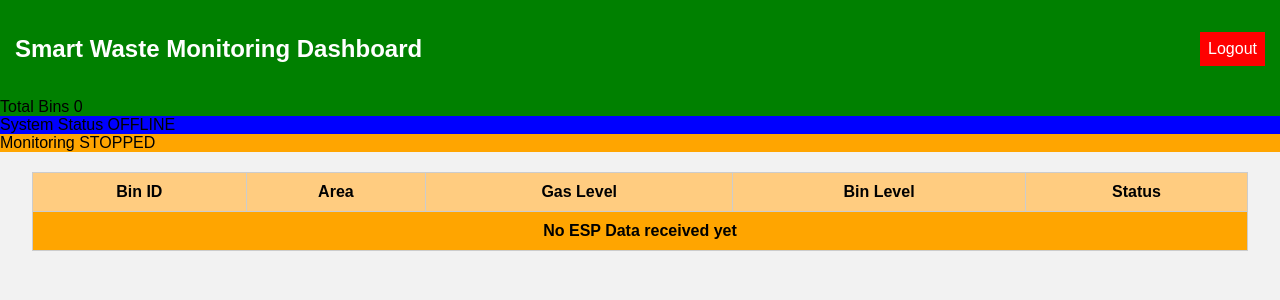
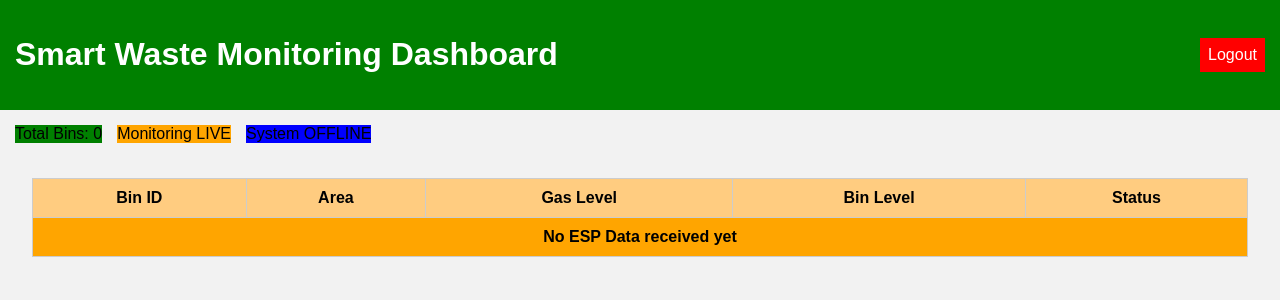
Before and after one commit to Mugilan-18/smart-waste-dashboard, a Flask app: template templates/dashboard.html in a window 1280 px wide. Shown: the top 300 px of the page. Run offline with Flask 3, Linux system fonts and the light colour scheme; the template is opened without the code that fills it, so the values that code supplies are empty.

Commit message:
Update dashboard.html

```diff
--- a/templates/dashboard.html
+++ b/templates/dashboard.html
@@ -2,30 +2,22 @@
 <html>
 <head>
     <title>Dashboard</title>
-    <link rel="stylesheet" href="/static/style.css">
+    <link rel="stylesheet" href="{{ url_for('static', filename='css/style.css') }}">
 </head>
 <body>
 
 <div class="top-bar">
-    <h2>Smart Waste Monitoring Dashboard</h2>
-    <a class="logout" href="/logout">Logout</a>
+    <h1>Smart Waste Monitoring Dashboard</h1>
+    <a href="/logout" class="logout">Logout</a>
 </div>
 
-<div class="status-section">
-    <div class="card green">
-        Total Bins
-        <span id="totalBins">0</span>
-    </div>
-    <div class="card blue">
-        System Status
-        <span id="systemStatus">OFFLINE</span>
-    </div>
-    <div class="card orange">
-        Monitoring
-        <span id="monitoring">STOPPED</span>
-    </div>
+<div class="status-row">
+    <div class="card green" id="totalBins">Total Bins: 0</div>
+    <div class="card orange" id="monitoring">Monitoring LIVE</div>
+    <div class="card blue" id="system">System OFFLINE</div>
 </div>
 
+<div class="table-section">
     <table>
         <thead>
             <tr>
@@ -42,7 +34,8 @@
             </tr>
         </tbody>
     </table>
+</div>
 
-<script src="/static/dashboard.js"></script>
+<script src="{{ url_for('static', filename='js/dashboard.js') }}"></script>
 </body>
     </html>
```
Lines whose indentation alone changed are shown as unchanged.
